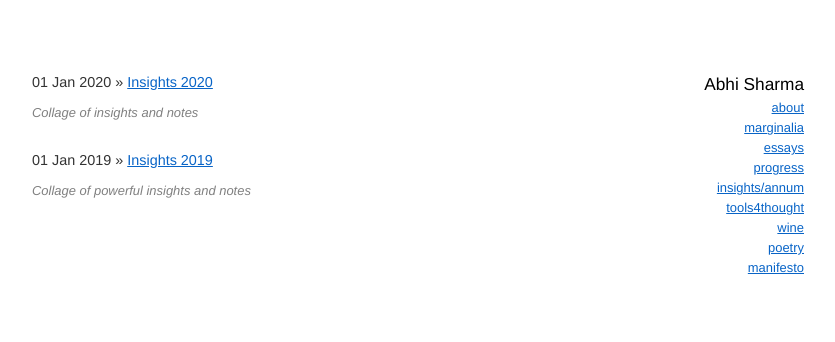
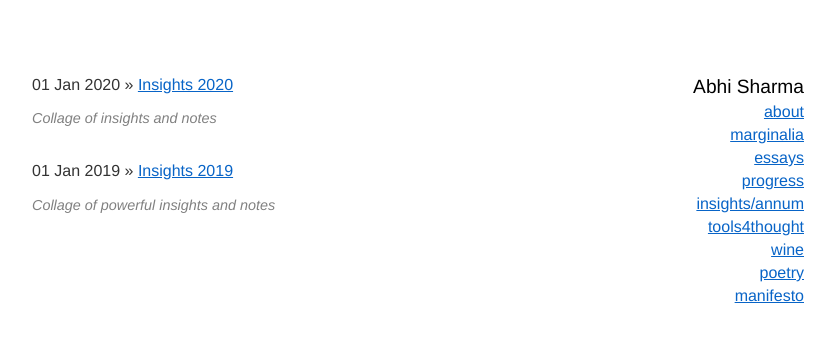
Before and after one commit to abhisharmab/abhisharmab.github.io, a Jekyll site: the page built from insights/index.md, in a window 1280 px wide. Shown: the top 342 px of the page, without its empty margins (232-1067 px from the left). Built offline with Jekyll 4.4.1, drawn with Linux system fonts in a browser that asks for light colours.

Commit message:
insights_1

```diff
--- a/css/main.css
+++ b/css/main.css
@@ -3,7 +3,7 @@ body { margin: 60px auto; width: 65%; }
 a { text-decoration: underline; color: #0864c7; }
 a:hover { text-decoration: underline; }
 
-p { font-size: 0.9em; line-height: 1.5em; color: #333; font-family: 'Helvetica'; }
+p { font-size: 1em; line-height: 1.5em; color: #333; font-family: 'Helvetica'; }
 p.abstract { font-size: 0.9em; color: grey; font-style: italic;}
 
 h1, h2, h3, h4 { font-family: 'Helvetica'; }
@@ -12,19 +12,19 @@ h2 { font-size: 1.6em; }
 h3 { font-size: 1.3em; }
 h4 { font-size: 1.1em; }
 
-.menu ul { font-size: 0.9em; font-family: 'Helvetica'; padding: 0px; list-style: none; text-align: right; float: right;}
-.menu ul li { font-size: 0.9em; font-family: 'Helvetica'; list-style: none; margin-right: 20px; margin-bottom: 5px; }
+.menu ul { font-size: 1em; font-family: 'Helvetica'; padding: 0px; list-style: none; text-align: right; float: right;}
+.menu ul li { font-size: 1em; font-family: 'Helvetica'; list-style: none; margin-right: 20px; margin-bottom: 5px; }
 
 .menu .main { font-size: 1.2em; }
 
 .container { float: left; width: 500px;}
 
-.post { font-size: 0.9em; font-family: 'Helvetica'; line-height: 1.5em; color: #333;}
+.post { font-size: 1em; font-family: 'Helvetica'; line-height: 1.5em; color: #333;}
 
 footer { border-top: 1px solid #d5d5d5; font-size: .8em; }
 
 /* Blog */
-ul.posts { font-size: 0.9em; color: #333; font-family: 'Helvetica'; }
+ul.posts { font-size: 1em; color: #333; font-family: 'Helvetica'; }
 ul.posts li { list-style: none; color: #333; font-family: 'Helvetica';}
 
 
```
